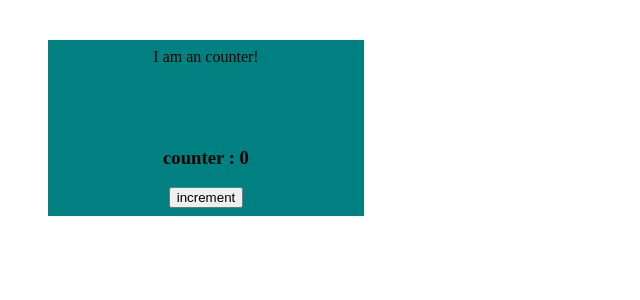
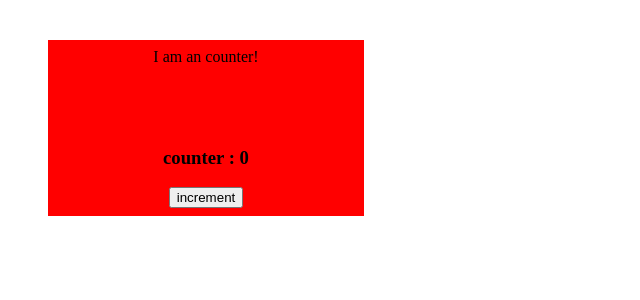
Before and after one commit to auaicn/electron-updater-using-boiler-plate, a React (Create React App) app in the folder updater/: page / in a window 1280 px wide. Shown: the top 300 px of the page, without its empty margins (0-640 px from the left). Built offline with nearby package versions, Linux system fonts and the light colour scheme.

Commit message:
Feat: changed window color to `red`

```diff
--- a/updater/src/App.tsx
+++ b/updater/src/App.tsx
@@ -6,7 +6,7 @@ function App() {
   const handleClick = () => setCounter((prev) => prev + 1)
 
   return (
-    <div style={{display: "flex", flexDirection:'column',margin: "40px",padding: "8px", width: "300px", alignItems:"center", backgroundColor:"teal"}}>
+    <div style={{display: "flex", flexDirection:'column',margin: "40px",padding: "8px", width: "300px", alignItems:"center", backgroundColor:"red"}}>
       <React.Fragment>
         <div style={{height: 80, width: 200, textAlign:"center"}}>I am an counter!</div>
         <h3>counter : <span>{counter}</span></h3>
```
